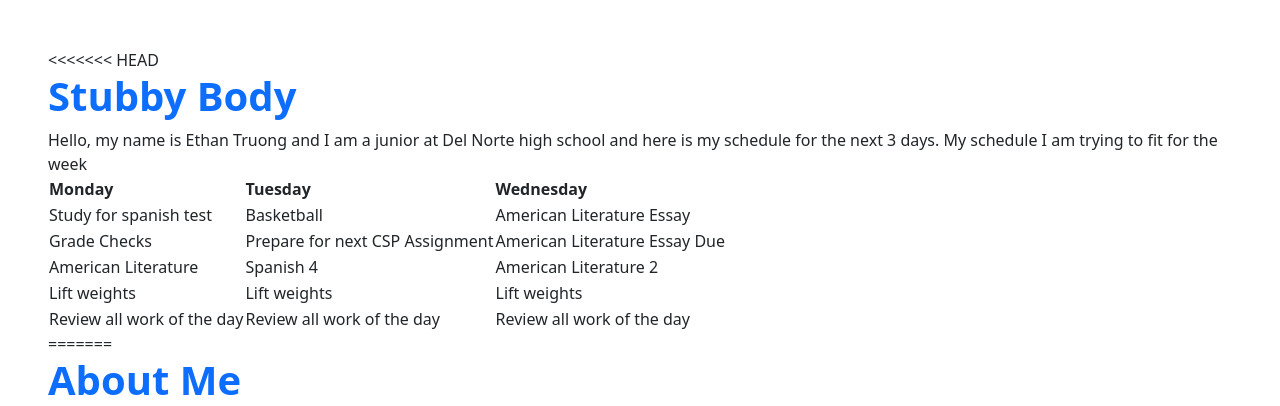
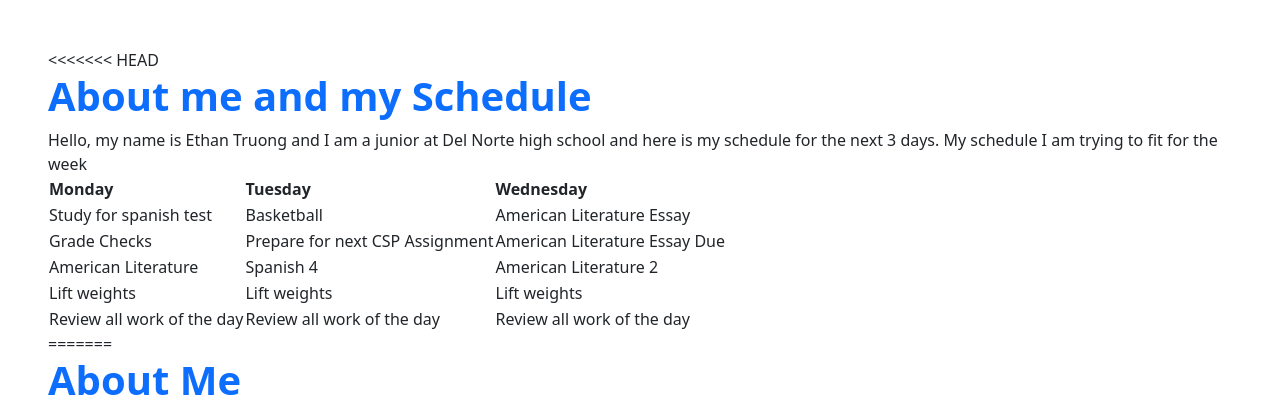
Before and after one commit to TheGerbil21/NBAD_flask, a Flask app: page /stub/ in a window 1280 px wide. Shown: the part 66-472 px from the top of the page. Run offline with Flask 2, Linux system fonts and the light colour scheme.

Commit message:
add stub change

```diff
--- a/templates/stub.html
+++ b/templates/stub.html
@@ -9,7 +9,7 @@
     <!- Try building a new body here, bootstrap is a wise choice ->
     <div class="px-5 py-5 mx-auto">
 <<<<<<< HEAD
-        <h1 class="text-primary"><strong>Stubby Body</strong></h1>
+        <h1 class="text-primary"><strong>About me and my Schedule</strong></h1>
         Hello, my name is Ethan Truong and I am a junior at Del Norte high school and here is my schedule for the next 3 days.
         My schedule I am trying to fit for the week
         <table>
```
